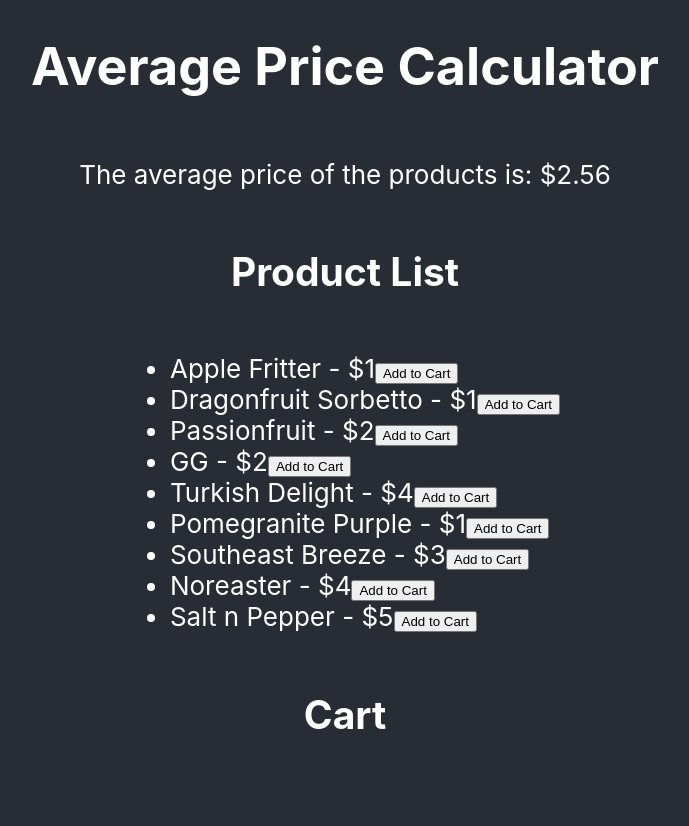
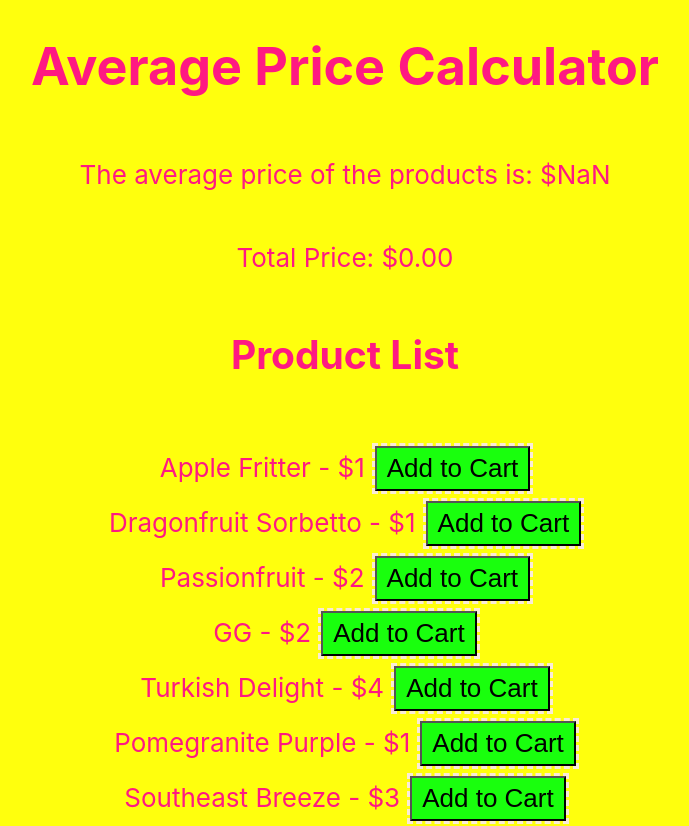
Before and after one commit to christine-iyer/reducer, a React (Create React App) app: page / in a window 1280 px wide. Shown: the top 826 px of the page, without its empty margins (295-984 px from the left). Built offline with nearby package versions, Linux system fonts and the light colour scheme.

Commit message:
average item price changed from the store's average price to the cart's item's average price.

```diff
--- a/src/App.css
+++ b/src/App.css
@@ -1,4 +1,4 @@
-.App {
+/* .App {
   text-align: left;
 }
 
@@ -35,4 +35,38 @@
   to {
     transform: rotate(360deg);
   }
+} */
+.App {
+  text-align: center;
 }
+
+.App-header {
+  background-color: rgb(255, 255,13);
+  min-height: 100vh;
+  display: flex;
+  flex-direction: column;
+  align-items: center;
+  justify-content: center;
+  font-size: calc(10px + 2vmin);
+  color: rgb(255, 25,130);
+}
+
+ul {
+  list-style-type: none;
+  padding: 0;
+}
+
+li {
+  margin: 10px 0;
+}
+
+button {
+  background-color: rgb(25, 255,13);
+  margin-left: 10px;
+  padding: 5px 10px;
+  font-size: 1em;
+  outline-style: dashed;
+  outline-color: antiquewhite;
+  border-radius: 12fr;
+
+}
--- a/src/App.js
+++ b/src/App.js
@@ -14,11 +14,11 @@ const data = [
     {"category": "Hybrid", "price": "$5", "stocked": true, "name": "Salt n Pepper"}
 ];
 
-function calculateAveragePrice(products) {
-    const total = products.reduce((acc, product) => {
-        return acc + parseFloat(product.price.replace('$', ''));
+function calculateAveragePrice(cart) {
+    const total = cart.reduce((acc, item) => {
+        return acc + parseFloat(item.price.replace('$', ''));
     }, 0);
-    return (total / products.length).toFixed(2);
+    return (total / cart.length).toFixed(2);
 }
 
 function calculateTotalPrice(cart) {
@@ -35,7 +35,7 @@ function App() {
         setCart([...cart, product]);
     };
 
-    const averagePrice = calculateAveragePrice(data);
+    const averagePrice = calculateAveragePrice(cart);
     const totalPrice = calculateTotalPrice(cart);
 
     return (
@@ -43,6 +43,7 @@ function App() {
             <header className="App-header">
                 <h1>Average Price Calculator</h1>
                 <p>The average price of the products is: ${averagePrice}</p>
+                <p>Total Price: ${totalPrice}</p>
                 <h2>Product List</h2>
                 <ul>
                     {data.map((product, index) => (
@@ -58,7 +59,7 @@ function App() {
                         <CartItem key={index} item={item} />
                     ))}
                 </ul>
-                <p>Total Price: ${totalPrice}</p>
+
             </header>
         </div>
     );
```
